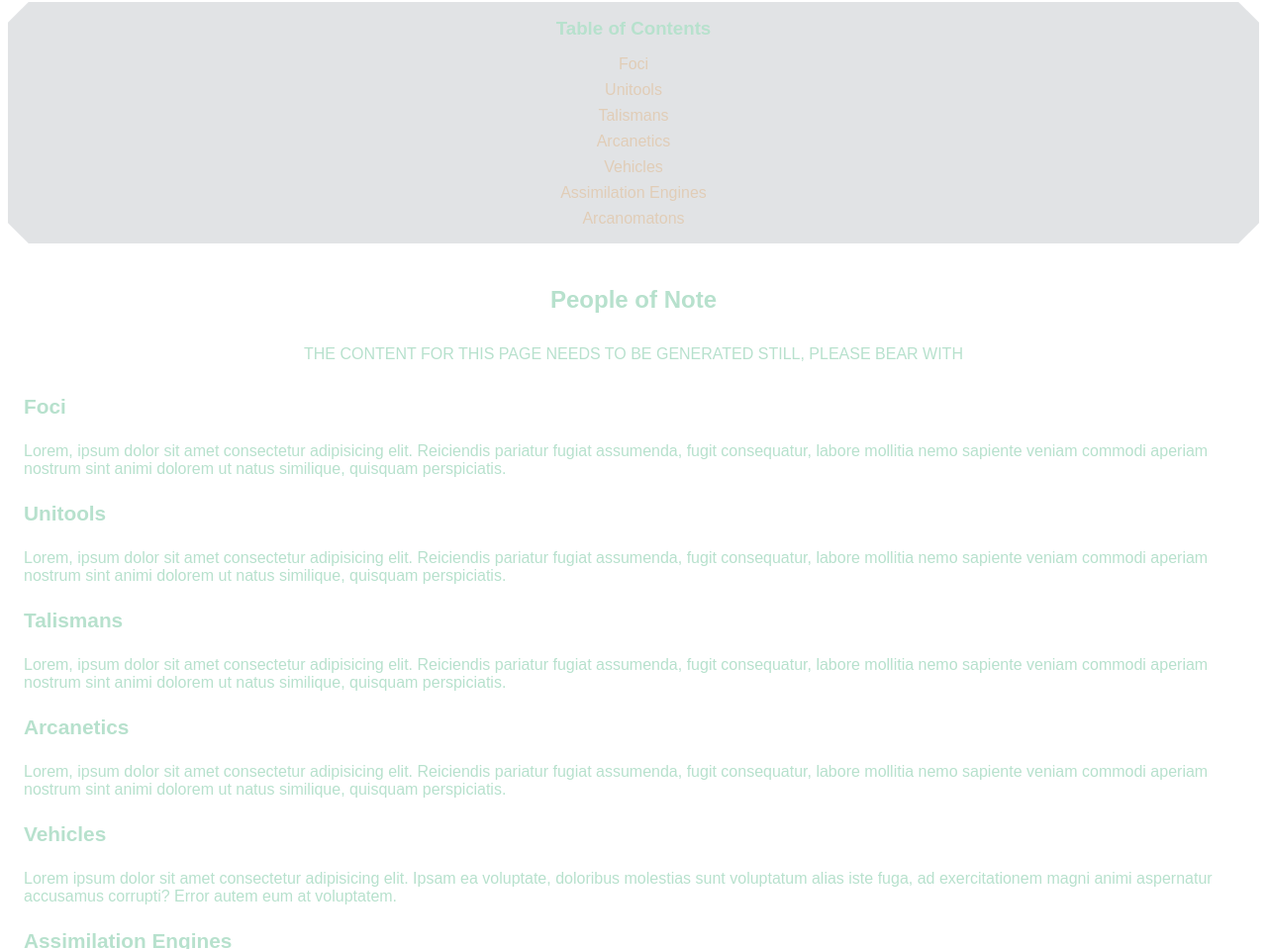
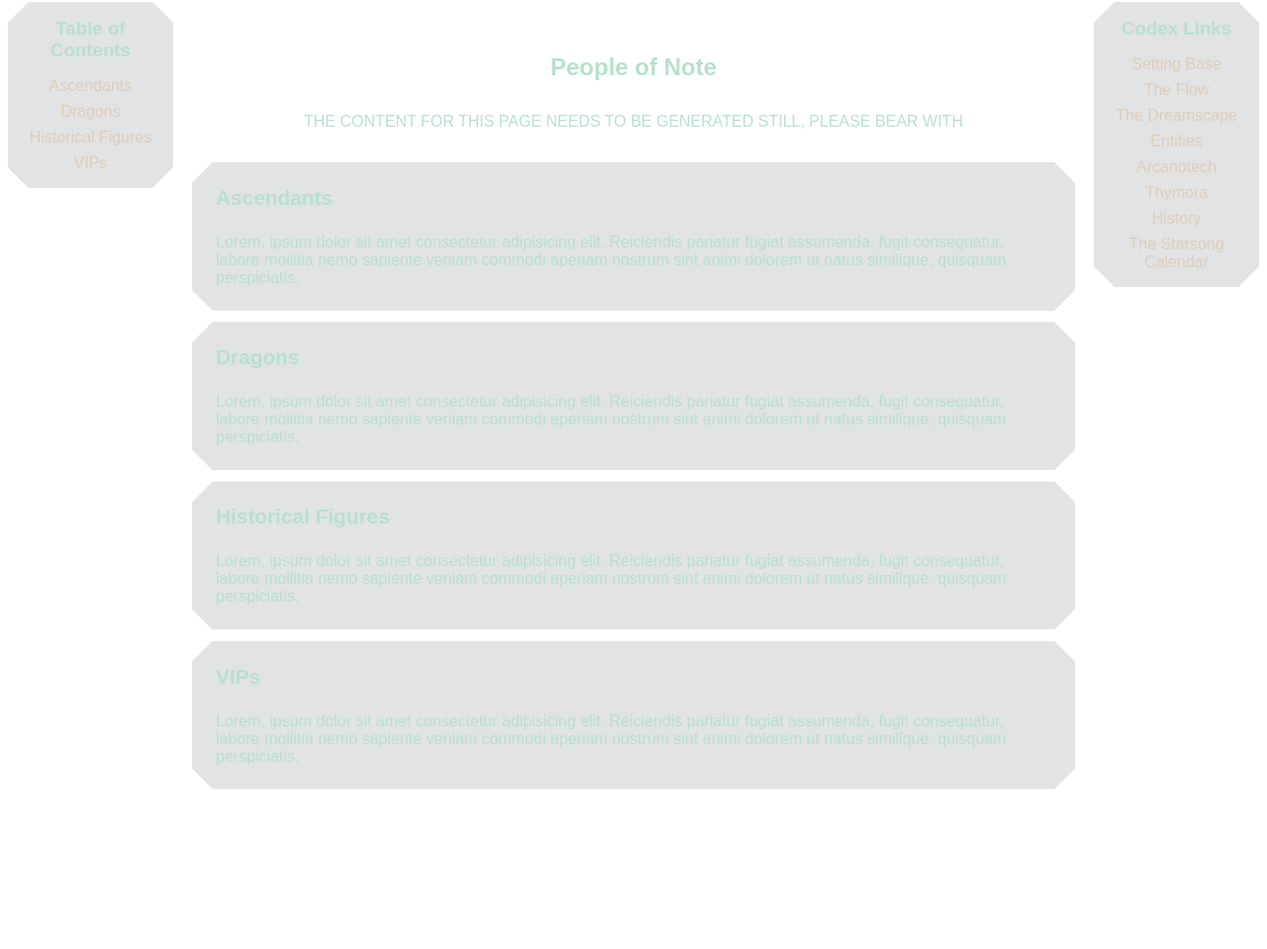
Before and after one commit to gesari/td-site-first-gen, a plain HTML site: page td-setting/dramatis-personae.html in a window 1280 px wide. Shown: the part 50-1009 px from the top of the page at 99% size. After the commit the page ends 859 px from the top, so only its background shows below. Drawn offline with Linux system fonts and the light colour scheme.

Commit message:
added grid formatting to Dramatis Personae site

```diff
--- a/td-setting/dramatis-personae.html
+++ b/td-setting/dramatis-personae.html
@@ -15,27 +15,11 @@
 
 -->
 
+
+<body>
+    <div class="grid">
         <!-- TopNav Bar Elements -->
         <div class="topnav">
-    <!-- Dropdown Menu for Intrasection Navigation -->
-    <span class="topnavMenuButton" onclick="menuTransform(this)">
-        <!-- Bar 1-3 | Hamburger Menu button icons-->
-        <div class="bar1"></div>
-        <div class="bar2"></div>
-        <div class="bar3"></div>
-        <!-- Dropdown Links | Display when Menu active -->
-        <ul class="topnavMenuContent">
-            <li><a href="dreamland.html">Setting Base</a></li>
-            <li><a href="the-flow.html">The Flow</a></li>
-            <li><a href="the-dreamscape.html">The Dreamscape</a></li>
-            <li><a href="entities.html">Entities</a></li>
-            <li><a href="arcanotech.html">Arcanotech</a></li>
-            <li><a href="thymora.html">Thymora</a></li>
-            <li><a href="history.html">History</a></li>
-            <li><a href="starsong-calendar.html">The Starsong Calendar</a></li>
-        </ul>
-    </span>
-
             <!-- Links to Other Site Sections -->
             <span class="topnavLinks">
                 <a href="/td-game/gameland.html">Game</a> | <a href="/td-primer/primer.html">Primer</a> | <a href="../index.html">Home</a>
@@ -46,20 +30,31 @@
         </div>
 
 
-<body class="localBody">
         <!-- Table of Contents Area-->
         <div class="sidenav">
             <!-- Intradocument Directory -->
             <h3 class="sidenavHead">Table of Contents</h3>
             <!-- Links to topics within localContent -->
             <ul class="sidenavLinks">
-            <li><a href="#foci">Foci</a></li>
-            <li><a href="#unitools">Unitools</a></li>
-            <li><a href="#talismans">Talismans</a></li>
-            <li><a href="#arcanetics">Arcanetics</a></li>
-            <li><a href="#vehicles">Vehicles</a></li>
-            <li><a href="#assimilation">Assimilation Engines</a></li>
-            <li><a href="#arcanomatons">Arcanomatons</a></li>
+                <li><a href="#ascendants">Ascendants</a></li>
+                <li><a href="#dragons">Dragons</a></li>
+                <li><a href="#historical_figures">Historical Figures</a></li>
+                <li><a href="#vips">VIPs</a></li>
+            </ul>
+        </div>
+
+        <!-- Rightnav -->
+        <div class="rightnav">
+            <h3 class="rightnavHead">Codex Links</h3>
+            <ul class="rightnavLinks">
+                <li><a href="dreamland.html">Setting Base</a></li>
+                <li><a href="the-flow.html">The Flow</a></li>
+                <li><a href="the-dreamscape.html">The Dreamscape</a></li>
+                <li><a href="entities.html">Entities</a></li>
+                <li><a href="arcanotech.html">Arcanotech</a></li>
+                <li><a href="thymora.html">Thymora</a></li>
+                <li><a href="history.html">History</a></li>
+                <li><a href="starsong-calendar.html">The Starsong Calendar</a></li>
             </ul>
         </div>
 
@@ -68,26 +63,26 @@
             <h2 class="localHead">People of Note</h2>
             <p class="localHeadBody">THE CONTENT FOR THIS PAGE NEEDS TO BE GENERATED STILL, PLEASE BEAR WITH</p>
 
-        <h4 class="sectionHead" id="foci">Foci</h4>
+            <div class="gridbox">
+                <h4 class="sectionHead" id="ascendants">Ascendants</h4>
                 <p class="sectionBody">Lorem, ipsum dolor sit amet consectetur adipisicing elit. Reiciendis pariatur fugiat assumenda, fugit consequatur, labore mollitia nemo sapiente veniam commodi aperiam nostrum sint animi dolorem ut natus similique, quisquam perspiciatis.</p>
+            </div>
 
-        <h4 class="sectionHead" id="unitools">Unitools</h4>
+            <div class="gridbox">
+                <h4 class="sectionHead" id="dragons">Dragons</h4>
                 <p class="sectionBody">Lorem, ipsum dolor sit amet consectetur adipisicing elit. Reiciendis pariatur fugiat assumenda, fugit consequatur, labore mollitia nemo sapiente veniam commodi aperiam nostrum sint animi dolorem ut natus similique, quisquam perspiciatis.</p>
+            </div>
 
-        <h4 class="sectionHead" id="talismans">Talismans</h4>
+            <div class="gridbox">
+                <h4 class="sectionHead" id="historical_figures">Historical Figures</h4>
                 <p class="sectionBody">Lorem, ipsum dolor sit amet consectetur adipisicing elit. Reiciendis pariatur fugiat assumenda, fugit consequatur, labore mollitia nemo sapiente veniam commodi aperiam nostrum sint animi dolorem ut natus similique, quisquam perspiciatis.</p>
+            </div>
 
-        <h4 class="sectionHead" id="arcanetics">Arcanetics</h4>
+            <div class="gridbox">
+                <h4 class="sectionHead" id="vips">VIPs</h4>
                 <p class="sectionBody">Lorem, ipsum dolor sit amet consectetur adipisicing elit. Reiciendis pariatur fugiat assumenda, fugit consequatur, labore mollitia nemo sapiente veniam commodi aperiam nostrum sint animi dolorem ut natus similique, quisquam perspiciatis.</p>
-
-        <h4 class="sectionHead" id="vehicles">Vehicles</h4>
-        <p class="sectionBody">Lorem ipsum dolor sit amet consectetur adipisicing elit. Ipsam ea voluptate, doloribus molestias sunt voluptatum alias iste fuga, ad exercitationem magni animi aspernatur accusamus corrupti? Error autem eum at voluptatem.</p>
-
-        <h4 class="sectionHead" id="assimilation">Assimilation Engines</h4>
-        <p class="sectionBody">Lorem, ipsum dolor sit amet consectetur adipisicing elit. Eius, voluptate modi illum neque aperiam libero numquam quis laborum eligendi distinctio omnis alias quaerat esse explicabo officiis, a ex suscipit velit.</p>
-
-        <h4 class="sectionHead" id="arcanomatons">Arcanomatons</h4>
-        <p class="sectionBody">Lorem, ipsum dolor sit amet consectetur adipisicing elit. Reiciendis pariatur fugiat assumenda, fugit consequatur, labore mollitia nemo sapiente veniam commodi aperiam nostrum sint animi dolorem ut natus similique, quisquam perspiciatis.</p>
+            </div>
+        </div>
     </div>
 </body>
 </html>
```
Lines whose indentation alone changed are shown as unchanged.
